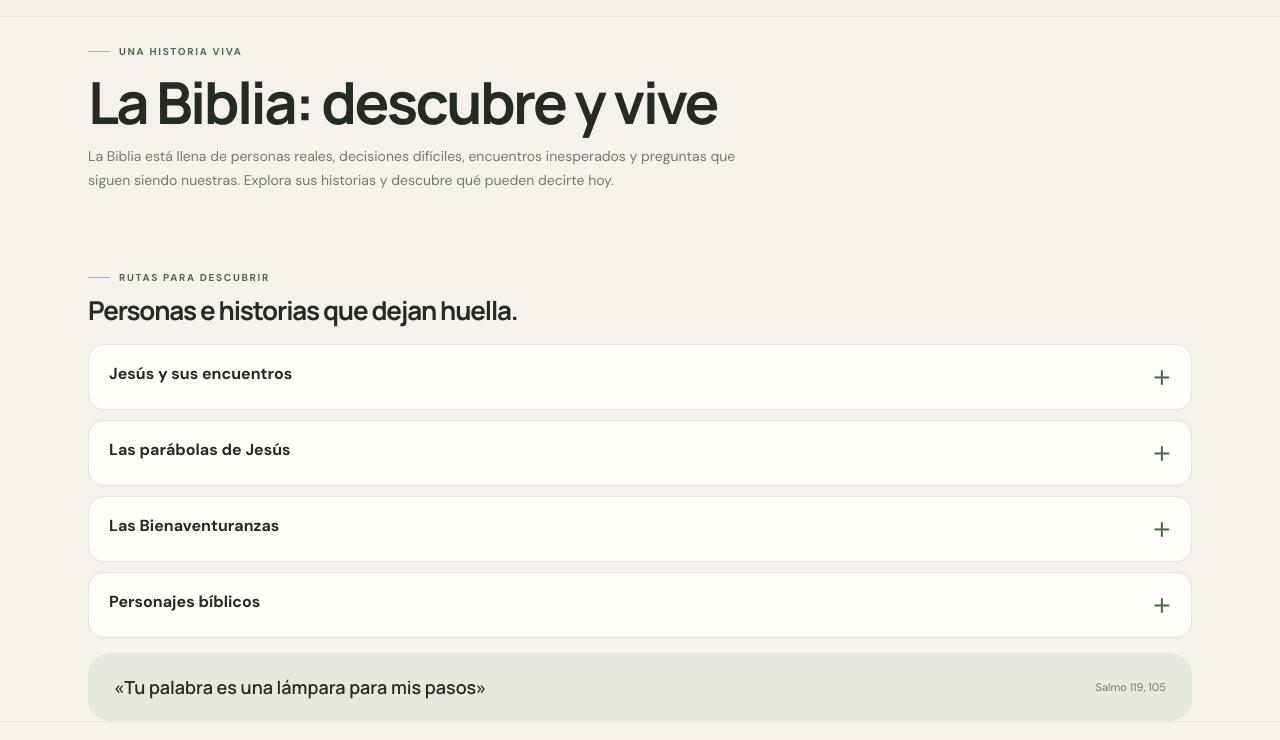
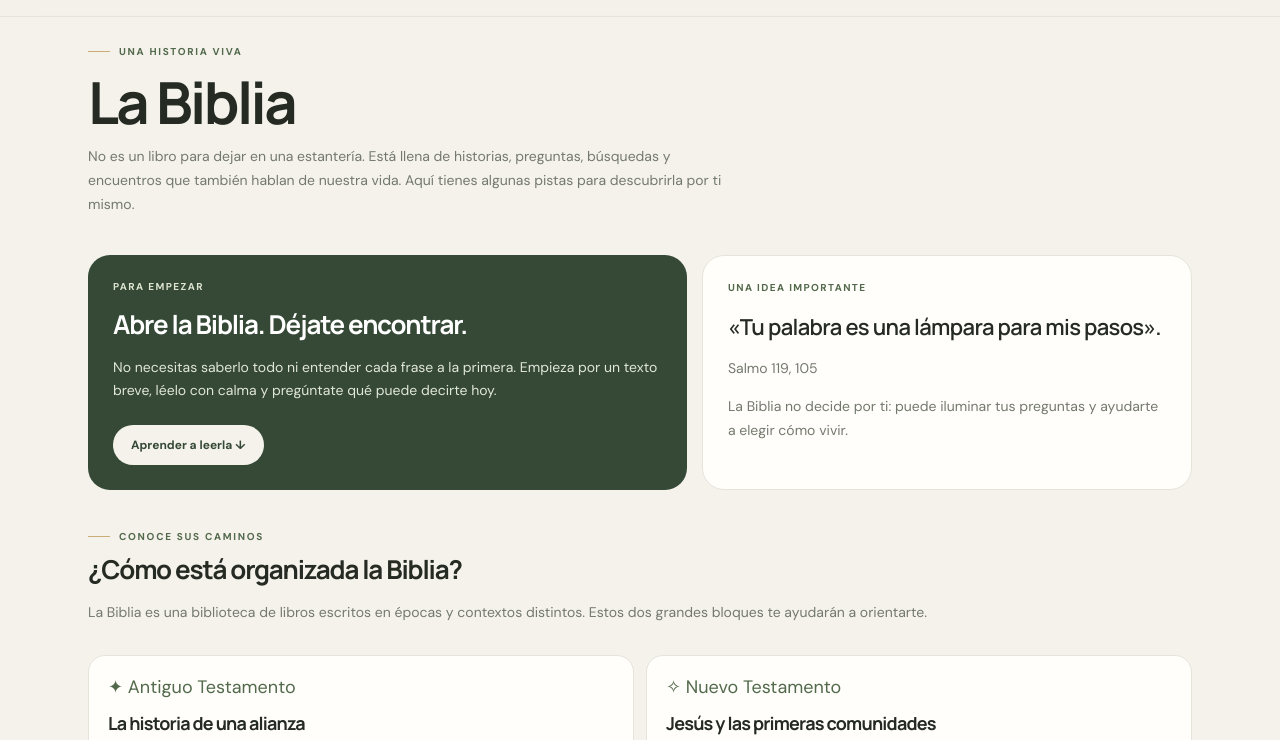
Before and after one commit to AlbertoDD19/en-camino-catequesis, a plain HTML site: page index.html in a window 1280 px wide. Both pictures are taken after a click on the button "La Biblia". Shown: the part 59-799 px from the top of the page. Drawn offline with Linux system fonts and the light colour scheme.

Commit message:
Renovar la sección La Biblia como guía para jóvenes

```diff
--- a/index.html
+++ b/index.html
@@ -115,13 +115,25 @@ footer{border-top:1px solid var(--line);padding:24px 0 35px;color:var(--muted);f
 <div class="quote"><strong>«Vosotros sois la luz del mundo»</strong><span>Mateo 5, 14</span></div>
 </section>
 
-<section class="view" id="biblia"><div class="intro"><div class="kicker">Una historia viva</div><h1>La Biblia: descubre y vive</h1><p class="muted">La Biblia está llena de personas reales, decisiones difíciles, encuentros inesperados y preguntas que siguen siendo nuestras. Explora sus historias y descubre qué pueden decirte hoy.</p></div>
-<div class="section-head"><div><div class="kicker">Rutas para descubrir</div><h2>Personas e historias que dejan huella.</h2></div></div>
+<section class="view" id="biblia"><div class="intro"><div class="kicker">Una historia viva</div><h1>La Biblia</h1><p class="muted">No es un libro para dejar en una estantería. Está llena de historias, preguntas, búsquedas y encuentros que también hablan de nuestra vida. Aquí tienes algunas pistas para descubrirla por ti mismo.</p></div>
+<div class="content" style="grid-template-columns:1.1fr .9fr">
+ <div class="commit"><div class="tag">Para empezar</div><h2>Abre la Biblia. Déjate encontrar.</h2><p>No necesitas saberlo todo ni entender cada frase a la primera. Empieza por un texto breve, léelo con calma y pregúntate qué puede decirte hoy.</p><button class="btn light" onclick="document.getElementById('biblia-como-leer').scrollIntoView({behavior:'smooth',block:'center'});document.getElementById('biblia-como-leer').classList.add('open');document.getElementById('biblia-como-leer').querySelector('button b').textContent='−'">Aprender a leerla ↓</button></div>
+ <div class="panel"><div class="tag">Una idea importante</div><div class="verse">«Tu palabra es una lámpara para mis pasos».</div><p class="muted">Salmo 119, 105</p><p class="muted">La Biblia no decide por ti: puede iluminar tus preguntas y ayudarte a elegir cómo vivir.</p></div>
+</div>
+<div class="section-head"><div><div class="kicker">Conoce sus caminos</div><h2>¿Cómo está organizada la Biblia?</h2><p class="muted">La Biblia es una biblioteca de libros escritos en épocas y contextos distintos. Estos dos grandes bloques te ayudarán a orientarte.</p></div></div>
+<div class="feature-list">
+ <article class="feature"><div class="mini">✦ Antiguo Testamento</div><h3>La historia de una alianza</h3><p>Recoge la creación, la historia del pueblo de Israel, sus oraciones, sus preguntas y la voz de los profetas. Nos prepara para comprender la historia de Jesús.</p></article>
+ <article class="feature"><div class="mini">✧ Nuevo Testamento</div><h3>Jesús y las primeras comunidades</h3><p>Presenta la vida y el mensaje de Jesús, el nacimiento de la Iglesia y las cartas que acompañaron a las primeras comunidades cristianas.</p></article>
+</div>
+<div class="section-head"><div><div class="kicker">Aprende a acercarte a ella</div><h2>Pequeñas pistas para leer la Biblia.</h2><p class="muted">Abre cada tarjeta cuando necesites una ayuda. No hay que correr: leer poco y dejarse tocar por una frase puede ser suficiente.</p></div></div>
 <div class="accordion">
-<div class="acc"><button onclick="acc(this)">Jesús y sus encuentros <b>＋</b></button><div class="acc-body"><p><strong>Zaqueo · Lucas 19, 1-10</strong><br>Un hombre al que muchos rechazaban descubre que Jesús quiere acercarse a él. ¿Quién necesita hoy que le demos una oportunidad?</p><p><strong>La samaritana · Juan 4, 1-30</strong><br>Jesús conversa con alguien a quien otros evitaban. ¿Sabemos escuchar a quien es diferente?</p><p><strong>El buen samaritano · Lucas 10, 25-37</strong><br>La compasión se convierte en acción. ¿Quién es hoy mi prójimo?</p></div></div>
-<div class="acc"><button onclick="acc(this)">Las parábolas de Jesús <b>＋</b></button><div class="acc-body"><p><strong>El hijo pródigo · Lucas 15, 11-32</strong> Una historia sobre el amor que acoge y la posibilidad de volver a empezar.</p><p><strong>La oveja perdida · Lucas 15, 1-7</strong> Nadie es insignificante ni queda olvidado.</p><p><strong>El sembrador · Mateo 13, 1-23</strong> ¿Qué espacio dejamos para que la Palabra crezca en nosotros?</p></div></div>
-<div class="acc"><button onclick="acc(this)">Las Bienaventuranzas <b>＋</b></button><div class="acc-body">Mateo 5, 1-12. Jesús llama felices a quienes el mundo no siempre considera importantes: los humildes, quienes trabajan por la paz, quienes tienen hambre y sed de justicia y quienes saben compadecerse. ¿Y si la felicidad tuviera más que ver con cómo amamos que con lo que acumulamos?</div></div>
-<div class="acc"><button onclick="acc(this)">Personajes bíblicos <b>＋</b></button><div class="acc-body"><p><strong>María:</strong> confiar y decir sí incluso sin conocer todo el camino (Lucas 1, 26-38).</p><p><strong>Pedro:</strong> equivocarse, aprender y volver a empezar (Juan 21, 15-19).</p><p><strong>David:</strong> descubrir que el valor de una persona no está en las apariencias (1 Samuel 16).</p><p><strong>Rut:</strong> permanecer al lado de alguien y construir una historia de fidelidad (Rut 1).</p></div></div>
+<div class="acc" id="biblia-como-leer"><button onclick="acc(this)">01 · ¿Cómo leo un texto bíblico? <b>＋</b></button><div class="acc-body"><p>Prueba estos cuatro pasos. Puedes hacerlos a solas o compartirlos en grupo:</p><ol><li><strong>Leo:</strong> lee el pasaje despacio, incluso dos veces. Fíjate en quién aparece y qué sucede.</li><li><strong>Descubro:</strong> ¿qué dice el texto? ¿Qué hace o dice Jesús? ¿Qué detalle te llama la atención?</li><li><strong>Conecto:</strong> ¿qué tiene que ver con mi vida, mis relaciones o algo que está pasando a mi alrededor?</li><li><strong>Respondo:</strong> termina con una pregunta, una oración o un pequeño gesto que puedas intentar.</li></ol><p>No tienes que encontrar una respuesta brillante. Una pregunta sincera también puede ser un buen comienzo.</p></div></div>
+<div class="acc"><button onclick="acc(this)">02 · ¿Cómo busco una cita bíblica? <b>＋</b></button><div class="acc-body"><p>Una cita bíblica suele tener tres partes: <strong>nombre del libro, capítulo y versículo</strong>.</p><p><strong>Ejemplo: Lucas 10, 25-37.</strong></p><ul><li><strong>Lucas</strong> es el libro que tienes que buscar.</li><li><strong>10</strong> es el capítulo.</li><li><strong>25-37</strong> indica los versículos que debes leer, desde el 25 hasta el 37.</li></ul><p>Los números grandes señalan los capítulos y los pequeños, los versículos. Si aparece una coma, separa el capítulo de los versículos. Si aparece un guion, indica un tramo.</p><p><strong>Prueba:</strong> busca Marcos 4, 35-41. Cuando lo encuentres, descubre qué ocurre en la barca.</p></div></div>
+<div class="acc"><button onclick="acc(this)">03 · Jesús y sus encuentros <b>＋</b></button><div class="acc-body"><p><strong>Zaqueo · Lucas 19, 1-10.</strong> Un hombre al que muchos rechazaban descubre que Jesús quiere acercarse a él. ¿Quién necesita hoy que le demos una oportunidad?</p><p><strong>La samaritana · Juan 4, 1-30.</strong> Jesús conversa con alguien a quien otros evitaban. ¿Sabemos escuchar a quien es diferente?</p><p><strong>Los discípulos de Emaús · Lucas 24, 13-35.</strong> Jesús camina junto a dos personas que están desanimadas y les ayuda a mirar de otra manera lo que han vivido. ¿Quién camina contigo cuando no entiendes lo que pasa?</p><p><strong>El buen samaritano · Lucas 10, 25-37.</strong> La compasión se convierte en acción. ¿Quién es hoy mi prójimo?</p></div></div>
+<div class="acc"><button onclick="acc(this)">04 · Las parábolas de Jesús <b>＋</b></button><div class="acc-body"><p>Jesús utilizaba historias sencillas para hablar de Dios y de cómo vivir. A veces terminan con una pregunta que nos obliga a pensar.</p><p><strong>El hijo que vuelve a casa · Lucas 15, 11-32.</strong> Una historia sobre el amor que acoge y la posibilidad de volver a empezar.</p><p><strong>La oveja perdida · Lucas 15, 1-7.</strong> Nadie es insignificante ni queda olvidado.</p><p><strong>El sembrador · Mateo 13, 1-23.</strong> ¿Qué espacio dejamos para que la Palabra crezca en nosotros?</p><p><strong>Los talentos · Mateo 25, 14-30.</strong> ¿Qué dones puedo poner al servicio de los demás?</p></div></div>
+<div class="acc"><button onclick="acc(this)">05 · Las Bienaventuranzas: otra forma de ser feliz <b>＋</b></button><div class="acc-body"><p><strong>Mateo 5, 1-12.</strong> Jesús llama felices a quienes el mundo no siempre considera importantes: quienes trabajan por la paz, tienen hambre y sed de justicia o saben compadecerse.</p><p>No habla de una felicidad de apariencia ni de que todo vaya siempre bien. Nos propone una manera de vivir en la que importan el amor, la justicia, la misericordia y la confianza en Dios.</p><p><strong>Para pensar:</strong> ¿qué personas te ayudan a ser tú mismo y te acompañan cuando las cosas se complican? ¿Cómo puedes ser tú apoyo para alguien?</p></div></div>
+<div class="acc"><button onclick="acc(this)">06 · Personas que también tuvieron dudas <b>＋</b></button><div class="acc-body"><p><strong>María · Lucas 1, 26-38.</strong> Se fía de Dios y da un paso sin conocer todo lo que vendrá.</p><p><strong>Pedro · Lucas 22, 54-62 y Juan 21, 15-19.</strong> Se equivoca, siente miedo y, aun así, Jesús vuelve a confiar en él.</p><p><strong>Moisés · Éxodo 3, 1-12.</strong> No se siente preparado para la misión que recibe y expresa sus inseguridades.</p><p><strong>Tomás · Juan 20, 24-29.</strong> Necesita hacer preguntas y encontrar su propio camino hacia la confianza.</p><p>La Biblia no presenta personas perfectas: también muestra sus miedos, errores y procesos.</p></div></div>
+<div class="acc"><button onclick="acc(this)">07 · ¿Qué puedo leer si…? <b>＋</b></button><div class="acc-body"><p>Quizá hoy no sabes por dónde empezar. Estas referencias pueden acompañarte:</p><p><strong>Necesito sentirme acompañado:</strong> Salmo 23.</p><p><strong>Tengo miedo o estoy preocupado:</strong> Marcos 4, 35-41.</p><p><strong>Me cuesta perdonar:</strong> Mateo 18, 21-35.</p><p><strong>Quiero aprender a querer mejor:</strong> 1 Corintios 13, 4-7.</p><p><strong>Busco sentido y dirección:</strong> Juan 15, 1-17.</p><p><strong>Quiero descubrir cómo tratar a los demás:</strong> Lucas 6, 27-36.</p><p>Lee el pasaje completo y recuerda que una cita no sustituye el contexto: mira qué ocurre antes y después.</p></div></div>
 </div>
 <div class="quote"><strong>«Tu palabra es una lámpara para mis pasos»</strong><span>Salmo 119, 105</span></div>
 </section>
```
